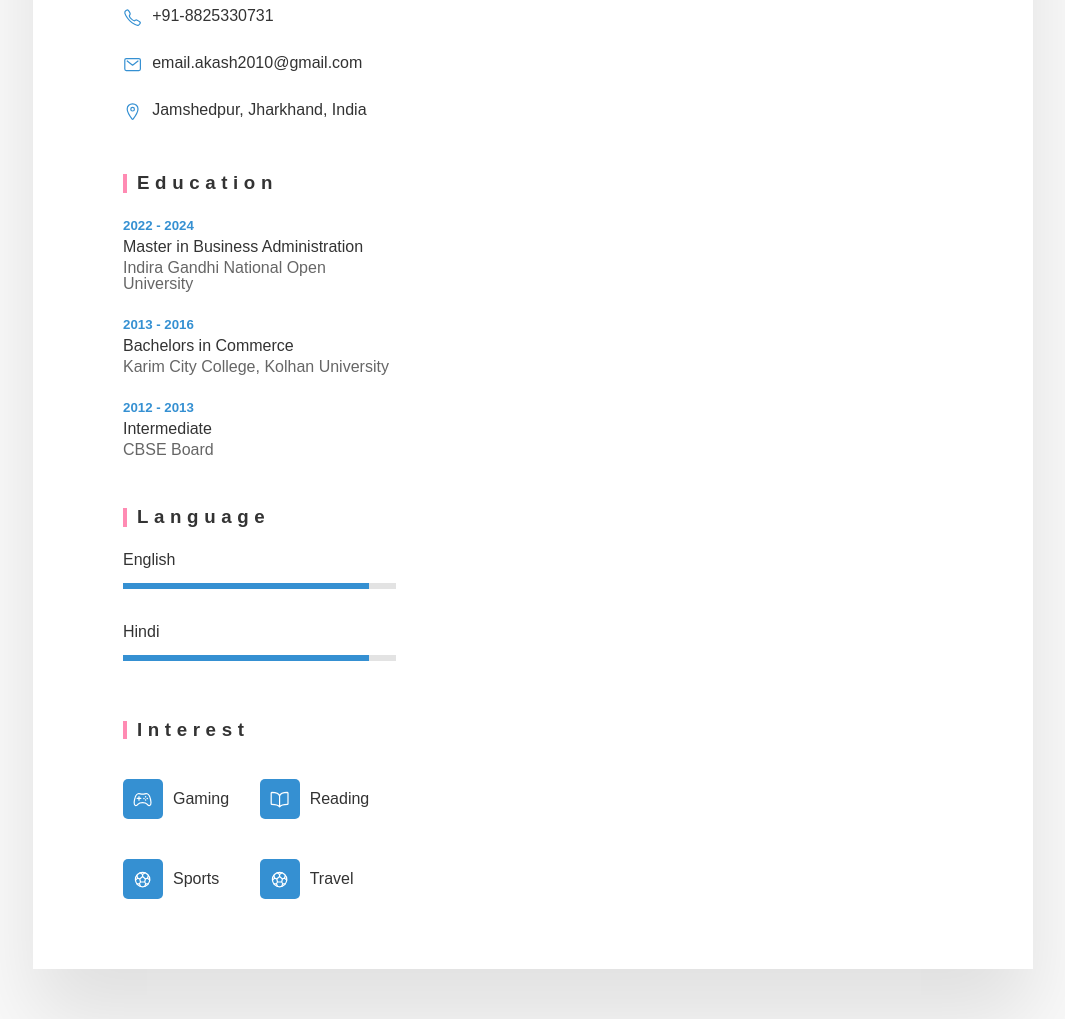
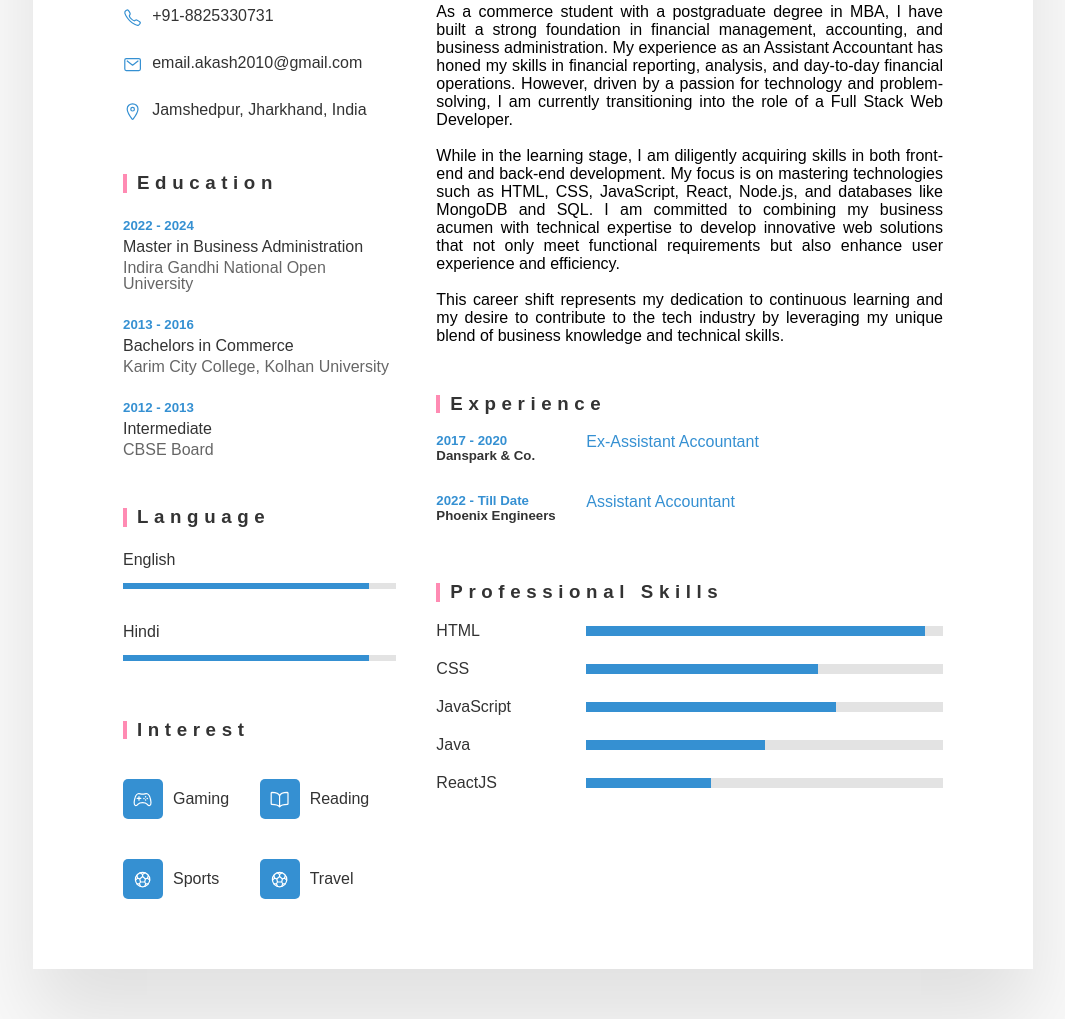
Before and after one commit to Akashkr28/OWN_RESUME_PROJECT, a plain HTML site: page index.html in a window 1280 px wide. Shown: the part 476-1495 px from the top of the page, without its empty margins (107-1172 px from the left). Drawn offline with nearby package versions, Linux system fonts and the light colour scheme.

Commit message:
added right section content

```diff
--- a/index.html
+++ b/index.html
@@ -81,7 +81,72 @@
                 </ul>
             </div>
 
-            <div class="rightSide"></div>
+            <div class="rightSide">
+                <div class="about">
+                    <h3>Profile</h3>
+                    <p>
+                        As a commerce student with a postgraduate degree in MBA, I have built a strong foundation in financial management, accounting, and business administration. My experience as an Assistant Accountant has honed my skills in financial reporting, analysis, and day-to-day financial operations. However, driven by a passion for technology and problem-solving, I am currently transitioning into the role of a Full Stack Web Developer.
+                        <br><br>
+                        While in the learning stage, I am diligently acquiring skills in both front-end and back-end development. My focus is on mastering technologies such as HTML, CSS, JavaScript, React, Node.js, and databases like MongoDB and SQL. I am committed to combining my business acumen with technical expertise to develop innovative web solutions that not only meet functional requirements but also enhance user experience and efficiency.
+                        <br><br>
+                        This career shift represents my dedication to continuous learning and my desire to contribute to the tech industry by leveraging my unique blend of business knowledge and technical skills.
+                    </p>
+                </div>
+                <div class="about">
+                    <h3>Experience</h3>
+                    <div class="box">
+                        <div class="year_company">
+                            <h5>2017 - 2020</h5>
+                            <h5>Danspark & Co.</h5>
+                        </div>
+                        <div class="text">
+                            <h4>Ex-Assistant Accountant</h4>
+                        </div>
+                    </div>
+                    <div class="box">
+                        <div class="year_company">
+                            <h5>2022 - Till Date</h5>
+                            <h5>Phoenix Engineers</h5>
+                        </div>
+                        <div class="text">
+                            <h4>Assistant Accountant</h4>
+                        </div>
+                    </div>
+                </div>
+                <div class="about skills">
+                    <h3>Professional Skills</h3>
+                    <div class="box">
+                        <h4>HTML</h4>
+                        <span class="percent">
+                            <div style="width: 95%"></div>
+                        </span>
+                    </div>
+                    <div class="box">
+                        <h4>CSS</h4>
+                        <span class="percent">
+                            <div style="width: 65%"></div>
+                        </span>
+                    </div>
+                    <div class="box">
+                        <h4>JavaScript</h4>
+                        <span class="percent">
+                            <div style="width: 70%"></div>
+                        </span>
+                    </div>
+                    <div class="box">
+                        <h4>Java</h4>
+                        <span class="percent">
+                            <div style="width: 50%"></div>
+                        </span>
+                    </div>
+                    <div class="box">
+                        <h4>ReactJS</h4>
+                        <span class="percent">
+                            <div style="width: 35%"></div>
+                        </span>
+                    </div>
+                </div>
+            </div>
         </div>
    </div>
 <script type="module" src="https://unpkg.com/ionicons@7.1.0/dist/ionicons/ionicons.esm.js"></script>
--- a/style.css
+++ b/style.css
@@ -173,3 +173,60 @@ h6{
     color: #fff;
     margin-right: 0;
 }
+
+/* Right Side */
+
+p{
+    font-style: 300;
+    text-align:justify;
+}
+.rightSide{
+    padding-left: 40px;
+}
+.about .box{
+    display: flex;
+    flex-direction: row;
+    margin: 20px 0;
+}
+.about .box .year_company{
+    min-width: 150px;
+    margin-bottom: 10px;
+}
+.about .box .year_company h5{
+    color: #333;
+    font-weight: 600;
+}
+.about .box .year_company h5:nth-child(1){
+    color: #3590d2;
+}
+.about .box h4{
+    color: #3590d2;
+    font-size: 16px;
+    margin: 0;
+}
+.about.skills .box{
+    position: relative;
+    width: 100%;
+    display: grid;
+    grid-template-columns: 150px 1fr;
+    justify-content: center;
+    align-items: center;
+}
+.about.skills .box h4{
+    color: #333;
+    font-weight: 5px;
+}
+.about.skills .box .percent{
+    position: relative;
+    width: 100%;
+    height: 10px;
+    background: #e3e3e3;
+}
+.about.skills .box .percent div{
+    position: absolute;
+    top: 0;
+    left: 0;
+    height: 100%;
+    background: #3590d2;
+
+}
```
